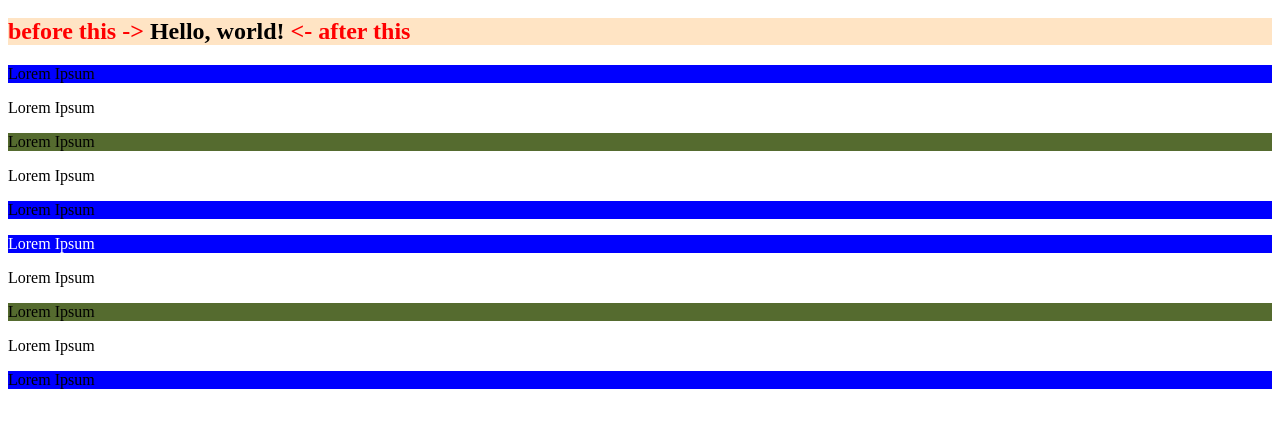
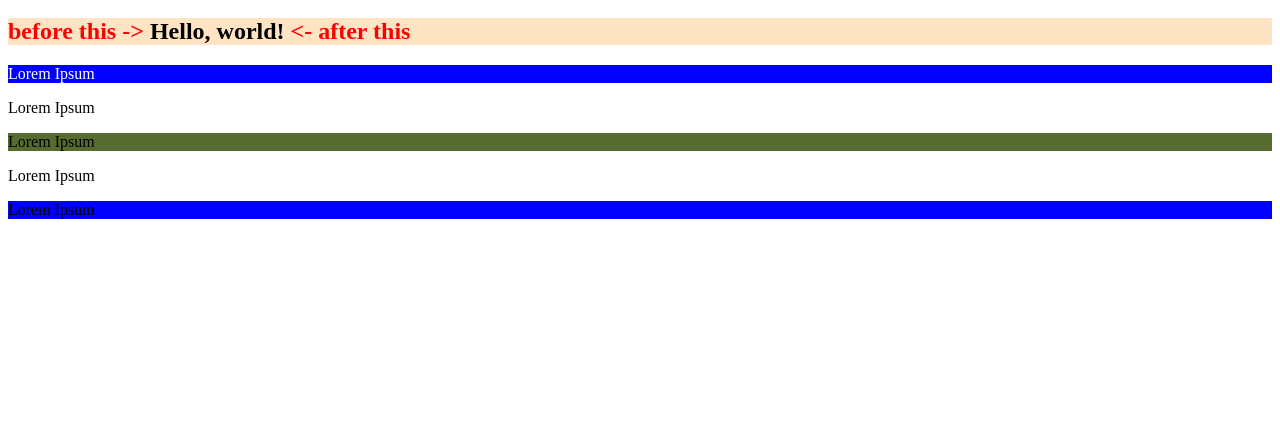
Before and after one commit to amaramirez/lab-demo, a plain HTML site: page index.html in a window 1280 px wide. Shown: the part 119-546 px from the top of the page. Drawn offline with Linux system fonts and the light colour scheme.

Commit message:
removed extra div

```diff
--- a/index.html
+++ b/index.html
@@ -17,14 +17,6 @@
 
         <h2>Hello, world!</h2>
 
-        <div>
-            <p>Lorem Ipsum</p>
-            <p>Lorem Ipsum</p>
-            <p>Lorem Ipsum</p>
-            <p>Lorem Ipsum</p>
-            <p>Lorem Ipsum</p>
-        </div>
-
         <div id="second-text">
             <p>Lorem Ipsum</p>
             <p>Lorem Ipsum</p>
```
